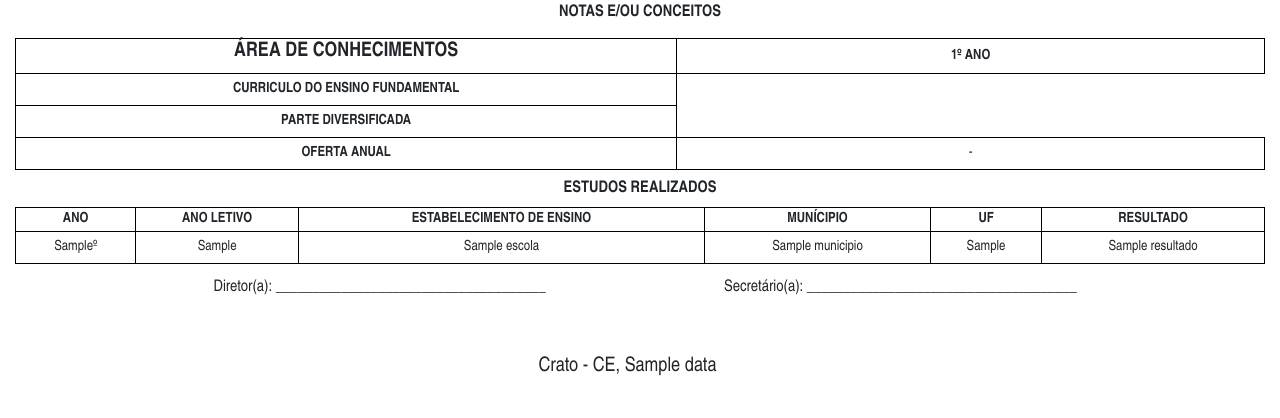
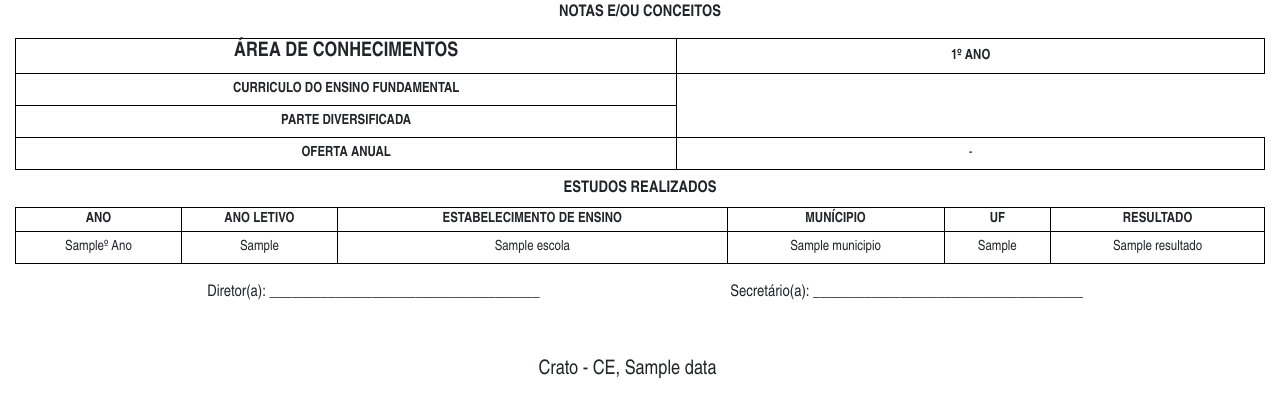
Before and after one commit to albertojr/gerador_historico, a Django app: template historico/templates/relatorios/historico_pdf.html in a window 1280 px wide. Shown: the part 257-675 px from the top of the page. Run offline with Django 3.2, Linux system fonts and the light colour scheme; tables that the repository leaves empty hold one stand-in row (values such as "Sample post"); the template is opened without the code that fills it: values that come from a table or form of the project are taken from there, most other values are stand-ins (such as "Sample title", 1, 10 or a date in 2020); some libraries are stand-ins or nearby versions; some web fonts are replaced.

Commit message:
Ajuste do relatorio pdf

```diff
--- a/historico/templates/relatorios/historico_pdf.html
+++ b/historico/templates/relatorios/historico_pdf.html
@@ -37,14 +37,14 @@
         }
 
         #data {
-            margin-top: 6px;
+            margin-top: 4px;
             width: 90%;
             text-align: center;
             margin-left: 50px
         }
 
         #assinaturas {
-            margin-top: 15px;
+            margin-top: 20px;
             font-size: 10pt;
         }
 
@@ -193,7 +193,7 @@
             {% for dados_disciplina in disciplinas %}
                 {% if dados_disciplina.tp_disciplina == "fundamental" %}
                     <tr>
-                        <td id="disciplinas">{{dados_disciplina.nome_disciplina}}</td>
+                        <td id="disciplinas"><b>{{dados_disciplina.nome_disciplina}}</b></td>
                             {% for notas in dados_disciplina.notas %}
                                 {% if notas != None%}
                                     <td id="disciplinas">{{notas}}</td>
@@ -209,7 +209,7 @@
                 <td id="disciplinas" ><b>PARTE DIVERSIFICADA</b></td>
                 {% for dados_disciplina in disciplinas %}
                     {% if dados_disciplina.tp_disciplina == "diversificada" %}
-                        <td id="disciplinas">{{dados_disciplina.nome_disciplina}}</td>
+                        <td id="disciplinas"><b>{{dados_disciplina.nome_disciplina}}</b></td>
                         {% for notas in dados_disciplina.notas %}
                             {% if notas != None%}
                                 <td id="disciplinas">{{notas}}</td>
@@ -250,7 +250,7 @@
         <tbody class="text-center">
             {% for table_estudos in estudos_feitos %}
                 <tr>
-                    <td>{{table_estudos.ano_turma}}º</td>
+                    <td>{{table_estudos.ano_turma}}º Ano</td>
 
                     {% if table_estudos.ano_letivo %}
                         <td>{{table_estudos.ano_letivo}}</td>
@@ -285,7 +285,7 @@
             {% endfor %}
         </tbody>
     </table>
-    <div id="assinaturas" class="d-flex justify-content-center"  >
+    <div id="assinaturas" class="row d-flex justify-content-center"  >
         <div class="col-5">
             <h6>Diretor(a): _____________________________________</h6>
         </div>
```
